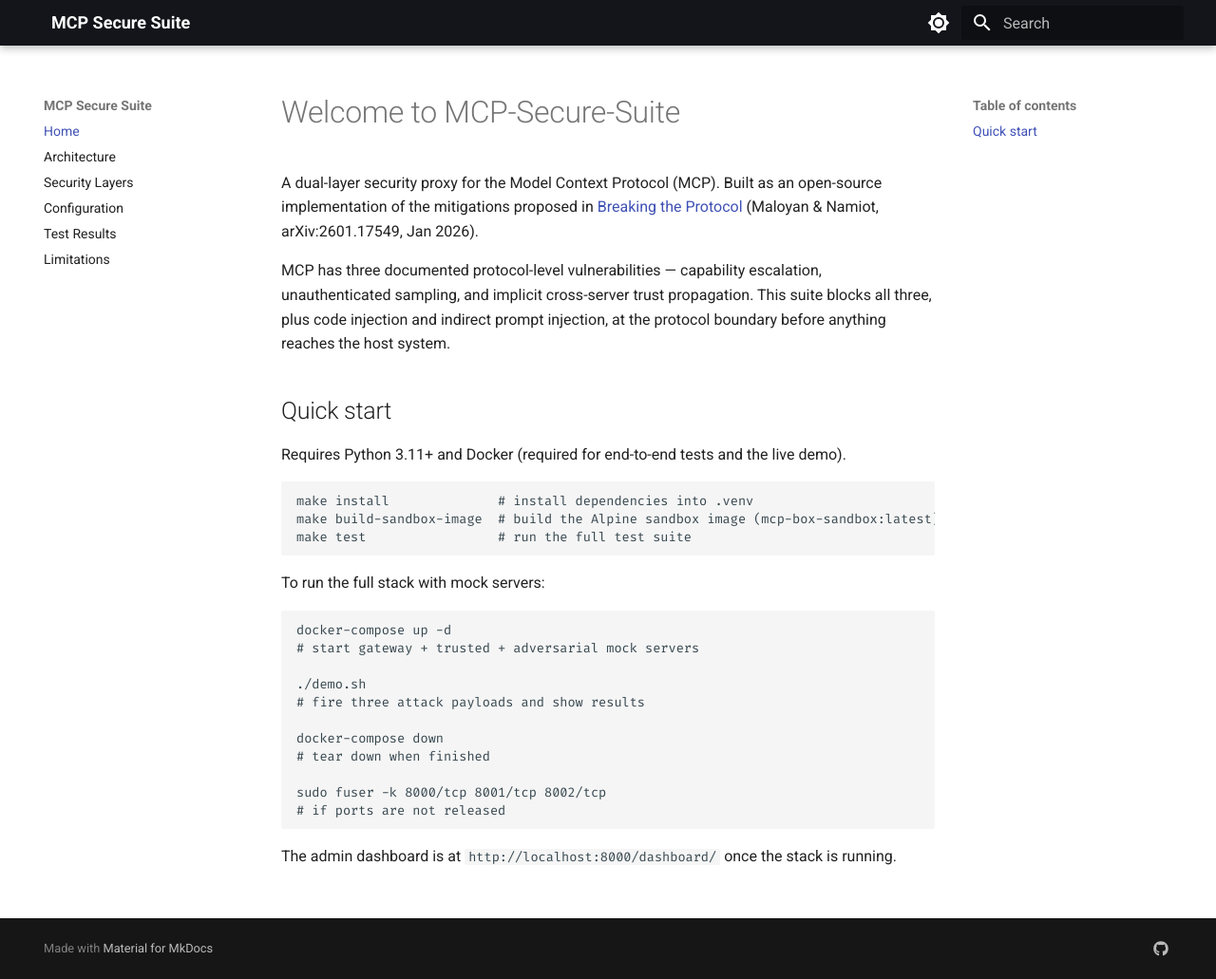
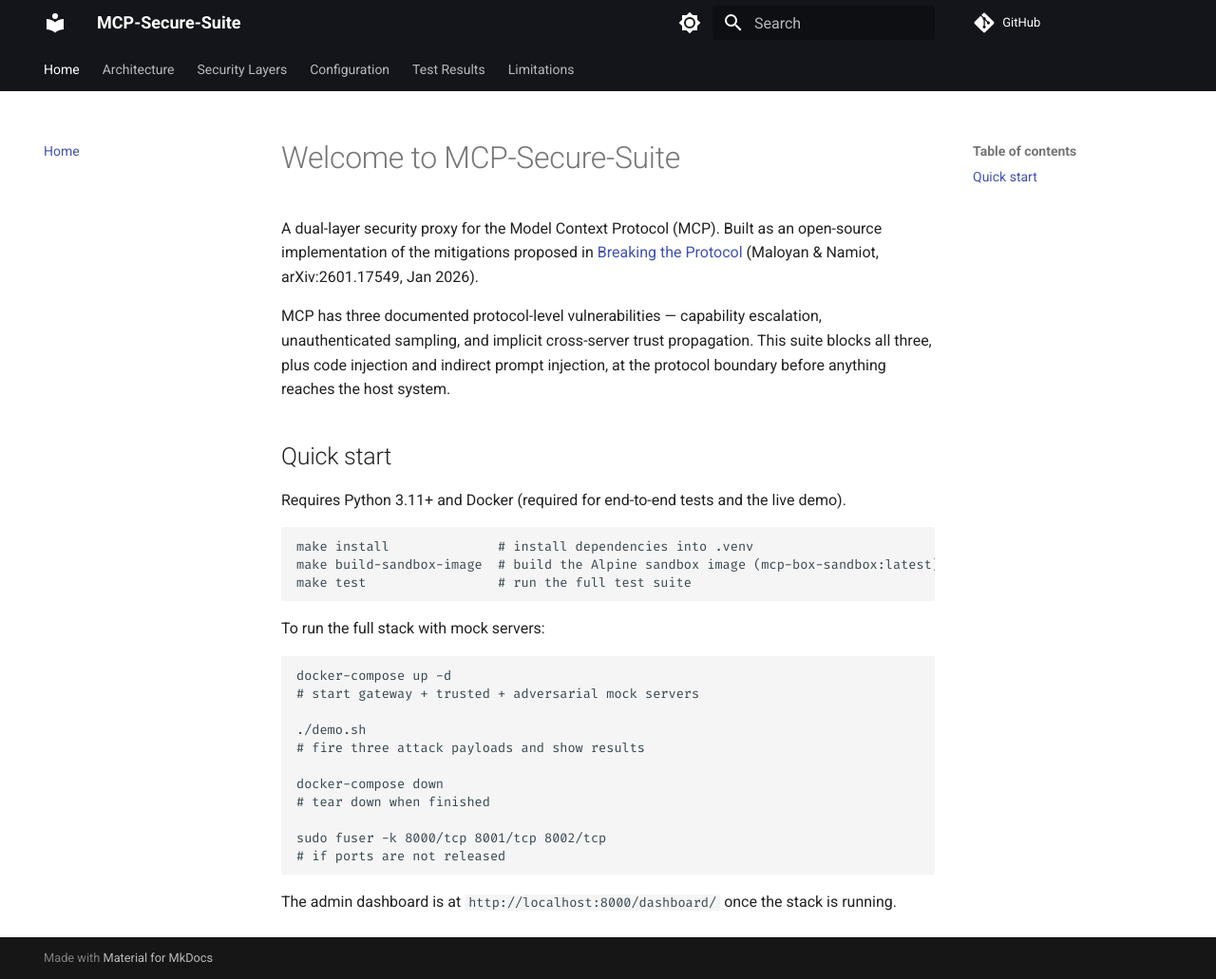
Before and after one commit to rishitnanda/mcp_secure, an MkDocs documentation site: the page built from docs/index.md, in a window 1280 px wide and 1031 px high. Shown: the whole window at 95% size. Built offline with MkDocs 1.6.1 and Material for MkDocs 9.7.7, drawn with Linux system fonts in a browser that asks for light colours; comment, search, counter and statistics services are not loaded.

Commit message:
Updated documentation

```diff
--- a/docs/stylesheets/custom.css
+++ /dev/null
@@ -1,3 +0,0 @@
-.md-header__button.md-logo {
-    display: none !important;
-}
--- a/mkdocs.yml
+++ b/mkdocs.yml
@@ -1,5 +1,6 @@
-site_name: MCP Secure Suite
+site_name: MCP-Secure-Suite
 site_url: https://rishitnanda.github.io/mcp_secure/
+repo_url: https://github.com/rishitnanda/mcp_secure
 theme:
   name: material
   font:
@@ -21,16 +22,9 @@ theme:
         icon: material/brightness-4
         name: Switch to light mode
   features:
+    - navigation.tabs
     - navigation.sections
     - navigation.top
-
-extra_css:
-  - stylesheets/custom.css
-
-extra:
-  social:
-    - icon: fontawesome/brands/github
-      link: https://github.com/rishitnanda/mcp_secure
 
 nav:
   - Home: index.md
```
